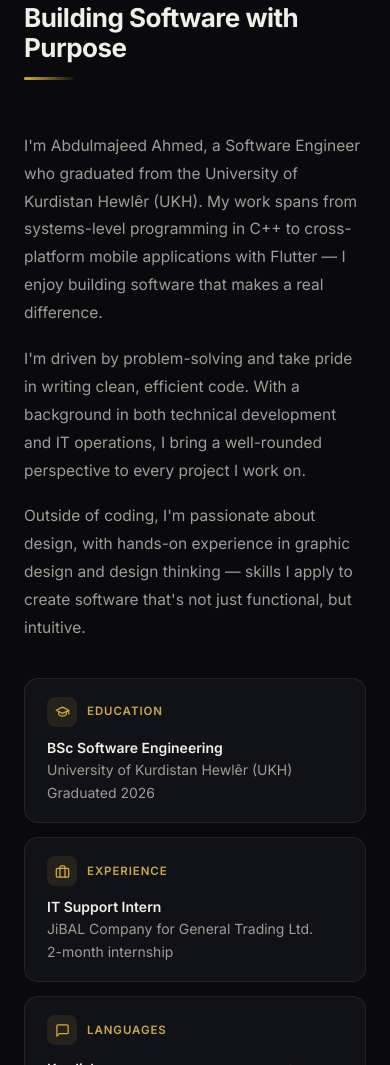
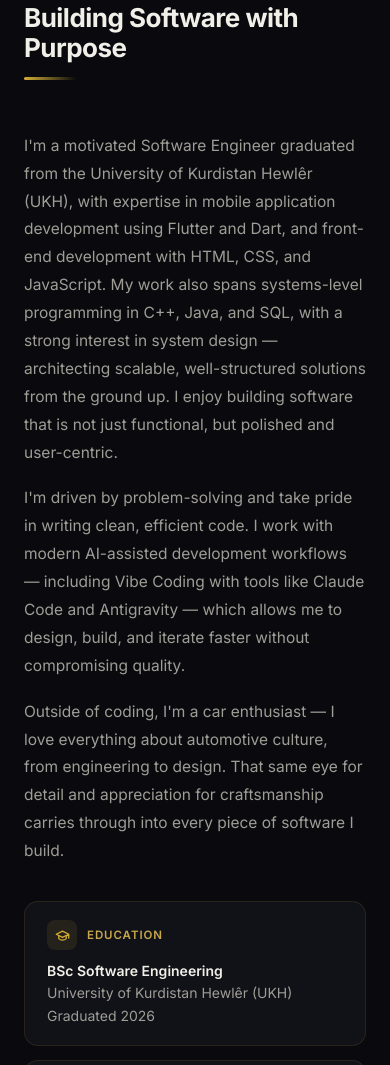
Before and after one commit to TryBuild/My-Portfolio, a plain HTML site: page index.html in a window 390 px wide. Shown: the part 949-2014 px from the top of the page. Drawn offline with Linux system fonts and the light colour scheme.

Commit message:
Revise personal introduction in index.html
Updated personal introduction to reflect current skills and interests, emphasizing expertise in mobile and front-end development, as well as a passion for design and automotive culture.

```diff
--- a/index.html
+++ b/index.html
@@ -733,18 +733,17 @@
         <div class="about-grid">
             <div class="about-text reveal">
                 <p>
-                    I'm Abdulmajeed Ahmed, a Software Engineer who graduated from the University of Kurdistan Hewlêr (UKH).
-                    My work spans from systems-level programming in C++ to cross-platform
-                    mobile applications with Flutter — I enjoy building software that makes a real difference.
+                    I'm a motivated Software Engineer graduated from the University of Kurdistan Hewlêr (UKH),
+                    with expertise in mobile application development using Flutter and Dart, and front-end development with HTML, CSS, and JavaScript.
+                    My work also spans systems-level programming in C++, Java, and SQL, with a strong interest in system design — architecting scalable, well-structured solutions from the ground up.
+                    I enjoy building software that is not just functional, but polished and user-centric.
                 </p>
                 <p>
-                    I'm driven by problem-solving and take pride in writing clean, efficient code. With a background
-                    in both technical development and IT operations, I bring a well-rounded perspective to every project
-                    I work on.
+                    I'm driven by problem-solving and take pride in writing clean, efficient code.
+                    I work with modern AI-assisted development workflows — including Vibe Coding with tools like Claude Code and Antigravity — which allows me to design, build, and iterate faster without compromising quality.
                 </p>
                 <p>
-                    Outside of coding, I'm passionate about design, with hands-on experience in graphic design and
-                    design thinking — skills I apply to create software that's not just functional, but intuitive.
+Outside of coding, I'm a car enthusiast — I love everything about automotive culture, from engineering to design. That same eye for detail and appreciation for craftsmanship carries through into every piece of software I build.
                 </p>
             </div>
 
```
